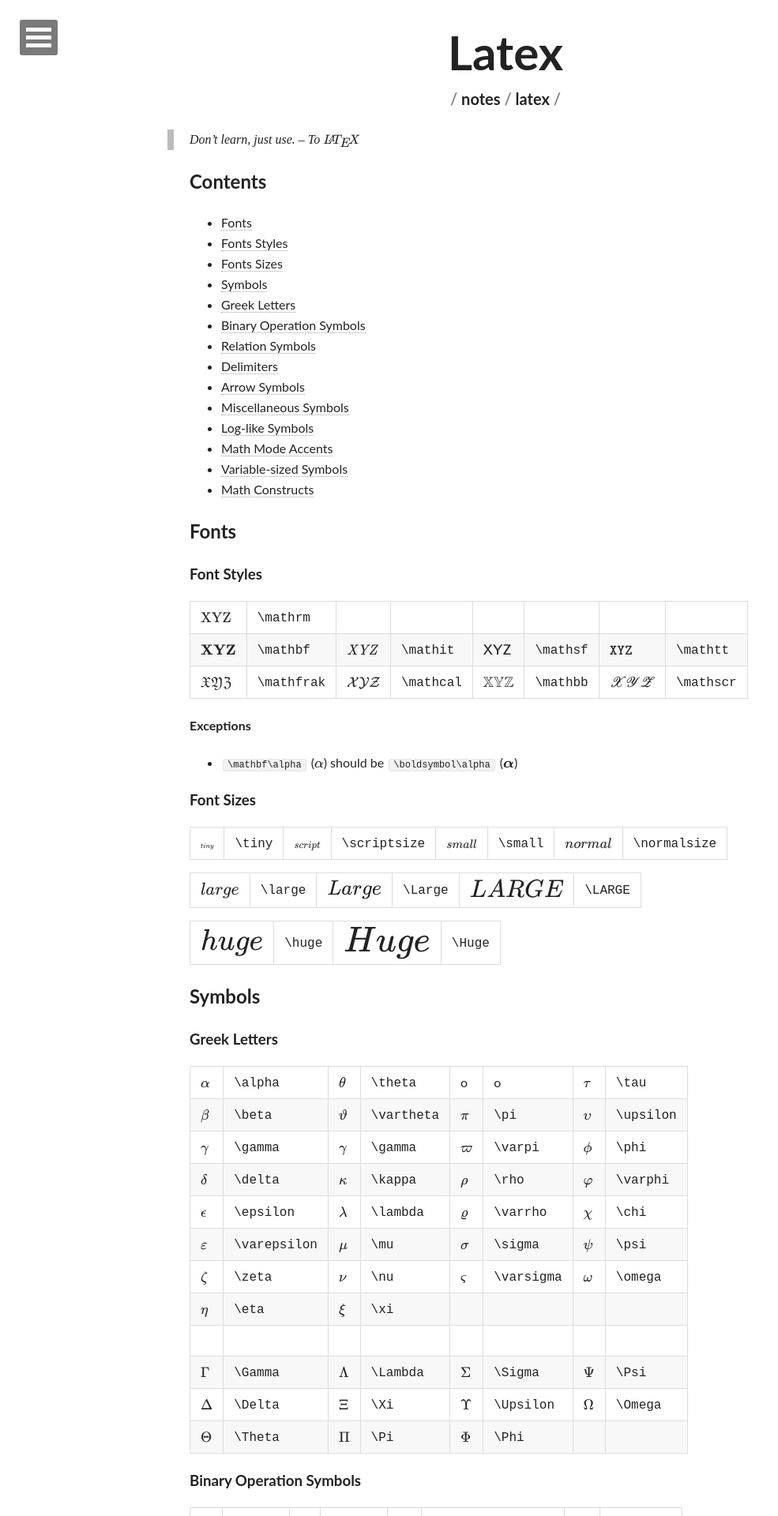
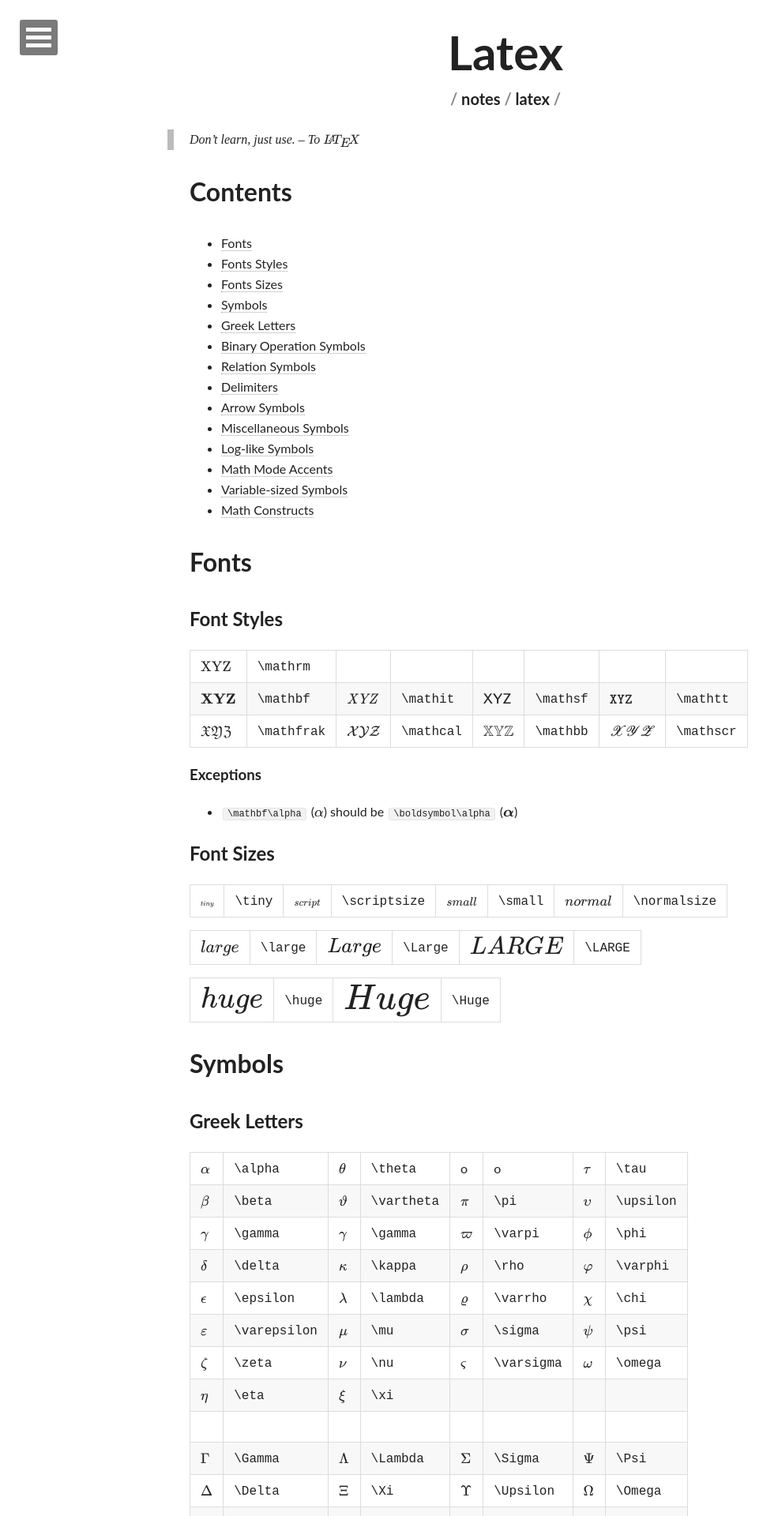
Before and after one commit to alex970448359/site-blog.aiditan.me, a Jekyll site: the page built from _notes/latex.md, in a window 1280 px wide. Shown: the top 1920 px of the page at 79% size, without its empty margins (0-985 px from the left). Built offline with Jekyll 4.4.1, drawn with Linux system fonts in a browser that asks for light colours; nearby versions of some CDN libraries; formulas are drawn with MathJax 3; comment, search, counter and statistics services are not loaded.

Commit message:
Make top level h1

```diff
--- a/_notes/latex.md
+++ b/_notes/latex.md
@@ -9,7 +9,7 @@ mathjax:   true
 
 > Don't learn, just use. -- To \\(\LaTeX\\)
 
-## Contents
+# Contents
 
 - [Fonts](#fonts)
 - [Fonts Styles](#font-styles)
@@ -27,19 +27,19 @@ mathjax:   true
 - [Math Constructs](#math-constructs)
 
 
-## Fonts
+# Fonts
 
-### Font Styles
+## Font Styles
 
 | \\(\mathrm{XYZ}\\) | `\mathrm` |
 | \\(\mathbf{XYZ}\\) | `\mathbf` | \\(\mathit{XYZ}\\) | `\mathit` | \\(\mathsf{XYZ}\\) | `\mathsf` | \\(\mathtt{XYZ}\\) | `\mathtt` |
 | \\(\mathfrak{XYZ}\\) | `\mathfrak` | \\(\mathcal{XYZ}\\) | `\mathcal` | \\(\mathbb{XYZ}\\) | `\mathbb` | \\(\mathscr{XYZ}\\) | `\mathscr` |
 
-#### Exceptions
+### Exceptions
 
 - `\mathbf\alpha` (\\(\mathbf\alpha\\)) should be `\boldsymbol\alpha` (\\(\boldsymbol\alpha\\))
 
-### Font Sizes
+## Font Sizes
 
 | \\(\tiny tiny\\) | `\tiny` | \\(\scriptsize script\\) | `\scriptsize` | \\(\small small\\) | `\small` | \\(\normalsize normal\\) | `\normalsize` |
 
@@ -48,9 +48,9 @@ mathjax:   true
 | \\(\huge huge\\) | `\huge` | \\(\Huge Huge\\) | `\Huge` |
 
 
-## Symbols
+# Symbols
 
-### Greek Letters
+## Greek Letters
 
 | \\(\alpha\\) | `\alpha` | \\(\theta\\) | `\theta` | o | o | \\(\tau\\) | `\tau` |
 | \\(\beta\\) | `\beta` | \\(\vartheta\\) | `\vartheta` | \\(\pi\\) | `\pi` | \\(\upsilon\\) | `\upsilon` |
@@ -65,7 +65,7 @@ mathjax:   true
 | \\(\Delta\\) | `\Delta` | \\(\Xi\\) | `\Xi` | \\(\Upsilon\\) | `\Upsilon` | \\(\Omega\\) | `\Omega` |
 | \\(\Theta\\) | `\Theta` | \\(\Pi\\) | `\Pi` | \\(\Phi\\) | `\Phi` |
 
-### Binary Operation Symbols
+## Binary Operation Symbols
 
 | \\(\pm\\) | `\pm` | \\(\cap\\) | `\cap` | \\(\diamond\\) | `\diamond` | \\(\oplus\\) | `\oplus` |
 | \\(\mp\\) | `\mp` | \\(\cup\\) | `\cup` | \\(\bigtriangleup\\) | `\bigtriangleup` | \\(\ominus\\) | `\ominus` |
@@ -76,7 +76,7 @@ mathjax:   true
 | \\(\circ\\) | `\circ` | \\(\wedge\\) | `\wedge` | \\(\rhd\\) | `\rhd` | \\(\dagger\\) | `\dagger` |
 | \\(\cdot\\) | `\cdot` | \\(\wr\\) | `\wr` | \\(\unrhd\\) | `\unrhd` | \\(\amalg\\) | `\amalg` |
 
-### Relation Symbols
+## Relation Symbols
 
 | \\(\leq\\) | `\leq` | \\(\geq\\) | `\geq` | \\(\equiv\\) | `\equiv` | \\(\models\\) | `\models` |
 | \\(\prec\\) | `\prec` | \\(\succ\\) | `\succ` | \\(\sim\\) | `\sim` | \\(\perp\\) | `\perp` |
@@ -89,7 +89,7 @@ mathjax:   true
 | \\(\doteq\\) | `\doteq` | \\(\in\\) | `\in` | \\(\ni\\) | `\ni` | \\(\propto\\) | `\propto` |
 | \\(\vdash\\) | `\vdash` | \\(\dashv\\) | `\dashv` | \\(<\\) | `<` | \\(>\\) | `>` |
 
-### Delimiters
+## Delimiters
 
 | \\(\rmoustache\\) | `\rmoustache` | \\(\lmoustache\\) | `\lmoustache` | \\(\rgroup\\) | `\rgroup` | \\(\lgroup\\) | `\lgroup` |
 | \\(\arrowvert\\) | `\arrowvert` | \\(\Arrowvert\\) | `\Arrowvert` | \\(\bracevert\\) | `\bracevert` |
@@ -99,7 +99,7 @@ mathjax:   true
 | \\(\langle\\) | `\langle` | \\(\rangle\\) | `\rangle` | \\(/\\) | `/` | \\(\backslash\\) | `\backslash` |
 | \\(\|\\) | `|` | \\(\\\\|\\) | `\|` |
 
-### Arrow Symbols
+## Arrow Symbols
 
 | \\(\leftarrow\\) | `\leftarrow` | \\(\longleftarrow\\) | `\longleftarrow` | \\(\uparrow\\) | `\uparrow` |
 | \\(\Leftarrow\\) | `\Leftarrow` | \\(\Longleftarrow\\) | `\Longleftarrow` | \\(\Uparrow\\) | `\Uparrow` |
@@ -112,7 +112,7 @@ mathjax:   true
 | \\(\leftharpoonup\\) | `\leftharpoonup` | \\(\rightharpoonup\\) | `\rightharpoonup` | \\(\swarrow\\) | `\swarrow` |
 | \\(\leftharpoondown\\) | `\leftharpoondown` | \\(\rightharpoondown\\) | `\rightharpoondown` | \\(\nwarrow\\) | `\nwarrow` |
 
-### Miscellaneous Symbols
+## Miscellaneous Symbols
 
 | \\(\dots\\) | `\dots` | \\(\cdots\\) | `\cdots` | \\(\vdots\\) | `\vdots` | \\(\ddots\\) | `\ddots` |
 | \\(\aleph\\) | `\aleph` | \\(\prime\\) | `\prime` | \\(\forall\\) | `\forall` | \\(\infty\\) | `\infty` |
@@ -124,7 +124,7 @@ mathjax:   true
 | \\(\heartsuit\\) | `\heartsuit` | \\(\spadesuit\\) | `\spadesuit` | \\(\mho\\) | `\mho` | \\(\Re\\) | `\Re` |
 | \\(\Im\\) | `\Im` | \\(\angle\\) | `\angle` | \\(\partial\\) | `\partial` |
 
-### Log-like Symbols
+## Log-like Symbols
 
 | \\(\arccos\\) | `\arccos` | \\(\cos\\) | `\cos` | \\(\csc\\) | `\csc` | \\(\exp\\) | `\exp` |
 | \\(\ker\\) | `\ker` | \\(\limsup\\) | `\limsup` | \\(\min\\) | `\min` | \\(\sinh\\) | `\sinh` |
@@ -135,20 +135,20 @@ mathjax:   true
 | \\(\arg\\) | `\arg` | \\(\coth\\) | `\coth` | \\(\dim\\) | `\dim` | \\(\inf\\) | `\inf` |
 | \\(\liminf\\) | `\liminf` | \\(\max\\) | `\max` | \\(\sin\\) | `\sin` | \\(\tanh\\) | `\tanh` |
 
-### Math Mode Accents
+## Math Mode Accents
 
 | \\(\hat{a}\\) | `\hat{a}` | \\(\acute{a}\\) | `\acute{a}` | \\(\bar{a}\\) | `\bar{a}` | \\(\dot{a}\\) | `\dot{a}` |
 | \\(\breve{a}\\) | `\breve{a}` | \\(\check{a}\\) | `\check{a}` | \\(\grave{a}\\) | `\grave{a}` | \\(\vec{a}\\) | `\vec{a}` |
 | \\(\ddot{a}\\) | `\ddot{a}` | \\(\tilde{a}\\) | `\tilde{a}` |
 
-### Variable-sized Symbols
+## Variable-sized Symbols
 
 | \\(\sum\\) | `\sum` | \\(\prod\\) | `\prod` | \\(\coprod\\) | `\coprod` | \\(\int\\) | `\int` |
 | \\(\oint\\) | `\oint` | \\(\bigcap\\) | `\bigcap` | \\(\bigcup\\) | `\bigcup` | \\(\bigsqcup\\) | `\bigsqcup` |
 | \\(\bigvee\\) | `\bigvee` | \\(\bigwedge\\) | `\bigwedge` | \\(\bigodot\\) | `\bigodot` | \\(\bigotimes\\) | `\bigotimes` |
 | \\(\bigoplus\\) | `\bigoplus` | \\(\biguplus\\) | `\biguplus` |
 
-### Math Constructs
+## Math Constructs
 
 | \\(\widetilde{abc}\\) | `\widetilde{abc}` | \\(\widehat{abc}\\) | `\widehat{abc}` |
 | \\(\overleftarrow{abc}\\) | `\overleftarrow{abc}` | \\(\overrightarrow{abc}\\) | `\overrightarrow{abc}` |
@@ -158,6 +158,6 @@ mathjax:   true
 | \\(f'\\) | `f'` | \\(\frac{abc}{xyz}\\) | `\frac{abc}{xyz}` |
 
 
-## Reference
+# Reference
 
 1. Essential \\(\LaTeX\\) [http://www.andy-roberts.net/res/writing/latex/symbols.pdf]()
```
Also changed, not shown: _notes/bioinformatics.md (+5 -5 lines).
